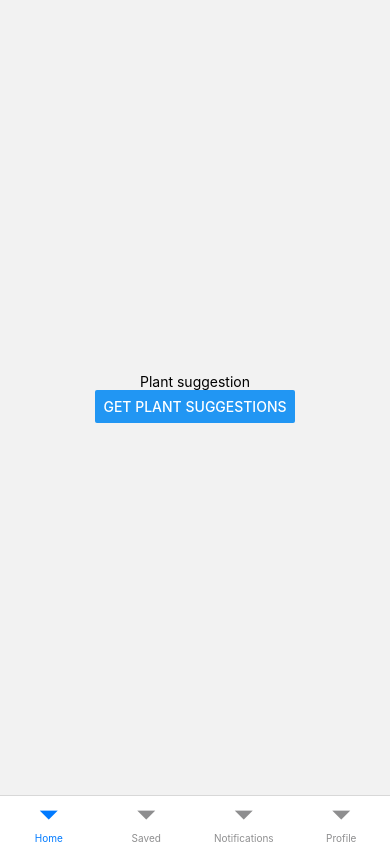
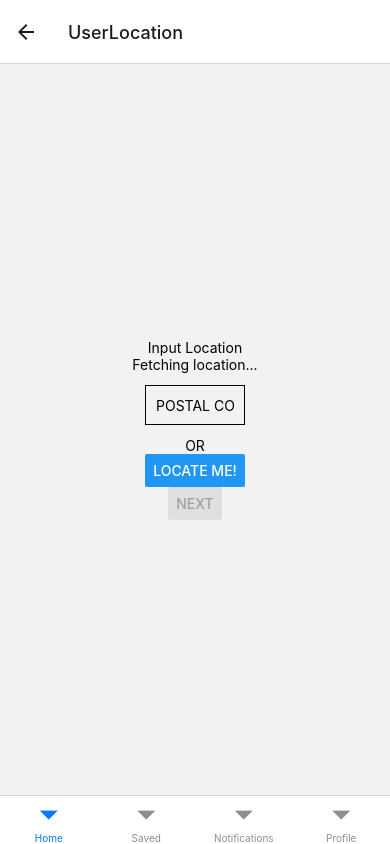
Before and after one commit to PlantorApp/React-Native-App, a React Native app: screen /UserLocation in a window 390 px wide. Built offline with nearby package versions, Linux system fonts and the light colour scheme; what native-base would draw is missing.

Commit message:
Adds geolocate functionality, Lighting page, NaturalLight page, Artificial Page

```diff
--- /dev/null
+++ b/app/components/suggestionFlow/ArtificialLight.js
@@ -0,0 +1,28 @@
+import React, { useEffect } from 'react';
+import { View } from "native-base";
+import { useState } from "react";
+import { Text } from "react-native";
+
+// const { SensorManager } = NativeModules;
+const ArtificialLight = () => {
+    const [lightValue, setLightValue] = useState("LUX")
+
+    // console.log(NativeModules)
+
+    useEffect(() => {
+        // SensorManager.startLightSensor(100);
+        // DeviceEventEmitter.addListener('LightSensor', function (data) {
+        //     console.log(data.light)
+        // });
+        // SensorManager.stopLightSensor();
+    })
+
+    return (
+        <View style={{ flex: 1, alignItems: 'center', justifyContent: 'center' }}>
+            <Text>Place phone at plant location and record light value</Text>
+            <Text style={{borderWidth: 1, backgroundColor: "white", width: 100}}>{lightValue}</Text>
+        </View>
+    )
+}
+
+export default ArtificialLight
--- a/app/components/suggestionFlow/IndoorOutdoor.js
+++ b/app/components/suggestionFlow/IndoorOutdoor.js
@@ -1,24 +1,23 @@
 import { Card } from 'react-native-elements';
-import React from 'react';
-import { View, Text, Button, TouchableOpacity } from 'react-native';
+import React, { useState } from 'react';
+import { View, Text, TouchableOpacity } from 'react-native';
 import { HStack } from 'native-base';
-import UserLocation from './UserLocation';
 
 const IndoorOutdoor = ({ navigation }) => {
-    // const [indoor, setIndoor] = useState(false)
-    // const [outdoor, setOutdoor] = useState(false)
+    const [indoor, setIndoor] = useState(false)
+    const [outdoor, setOutdoor] = useState(false)
 
     return (
         <View style={{ flex: 1, alignItems: 'center', justifyContent: 'center' }}>
             <Text style={{ fontSize: 30, textAlign: 'center' }}>Will the plant be growing Indoor or Outdoor?</Text>
             <HStack>
-                <TouchableOpacity onPress={() => navigation.navigate('Question2')}>
+                <TouchableOpacity onPress={() => {navigation.navigate('Temperature'); setIndoor(true)}}>
                     <Card>
                     <Card.Image source={require('../../assets/cardImage.svg')} />
                     <Card.Title>Grow Indoor</Card.Title>
                 </Card>
                 </TouchableOpacity>
-                <TouchableOpacity onPress={() => navigation.navigate('Question2')}>
+                <TouchableOpacity onPress={() => {navigation.navigate('UserLocation'); setOutdoor(true);}}>
                     <Card>
                     <Card.Image source={require('../../assets/cardImage.svg')} />
                     <Card.Title>Grow Outdoor</Card.Title>
--- /dev/null
+++ b/app/components/suggestionFlow/Lighting.js
@@ -0,0 +1,37 @@
+import { Card } from 'react-native-elements';
+import React, { useState } from 'react';
+import { Text, View, HStack } from "native-base";
+import { TouchableOpacity, Keyboard, TouchableWithoutFeedback } from 'react-native';
+
+const Lighting = ({ navigation }) => {
+    const [natural, setNatural] = useState(false)
+    const [artificial, setArtificial] = useState(false)
+
+    const DismissKeyboard = ({ children }) => (
+        <TouchableWithoutFeedback onPress={() => Keyboard.dismiss()}>{children}</TouchableWithoutFeedback>
+    );
+
+    return (
+        <DismissKeyboard>
+            <View style={{ flex: 1, alignItems: 'center', justifyContent: 'center' }}>
+                <Text>Will you plants have exposure to natural or artificial light?</Text>
+                <HStack>
+                    <TouchableOpacity onPress={() => {navigation.navigate('NaturalLight'); setNatural(true)}}>
+                        <Card>
+                        <Card.Image source={require('../../assets/cardImage.svg')} />
+                        <Card.Title>Natural Light</Card.Title>
+                    </Card>
+                    </TouchableOpacity>
+                    <TouchableOpacity onPress={() => {navigation.navigate('ArtificialLight'); setArtificial(true);}}>
+                        <Card>
+                        <Card.Image source={require('../../assets/cardImage.svg')} />
+                        <Card.Title>Artificial Light</Card.Title>
+                    </Card>
+                    </TouchableOpacity>
+                </HStack>
+            </View>
+        </DismissKeyboard>
+    )
+}
+
+export default Lighting
--- /dev/null
+++ b/app/components/suggestionFlow/NaturalLight.js
@@ -0,0 +1,17 @@
+import React, { useState } from 'react';
+import { View } from "native-base"
+import { Button, Text } from "react-native"
+
+const NaturalLight = () => {
+    const [lightDirection, setLightDirection] = useState("")
+
+    return (
+        <View style={{ flex: 1, alignItems: 'center', justifyContent: 'center' }}>
+            <Text>Please orient your phone towards the natural light source</Text>
+            <Text style={{borderWidth: 1, backgroundColor: "white", width: 100}}>{lightDirection}</Text>
+            <Button title="OK, got it!" />
+        </View>
+    )
+}
+
+export default NaturalLight
--- a/app/components/suggestionFlow/Temperature.js
+++ b/app/components/suggestionFlow/Temperature.js
@@ -1,12 +1,39 @@
-import React from 'react';
+import React, { useState, useEffect } from 'react';
 import { Text, View } from "native-base"
+import { TextInput, Button, Keyboard, TouchableWithoutFeedback } from 'react-native';
 
-const Temperature = () => {
+const Temperature = ({ navigation }) => {
+    const [text, setText] = useState("")
+    const [bool, setBool] = useState(true);
+
+    useEffect(() => {
+        if(text) {
+            if (text) {
+                setBool(false)
+            } else {
+                setBool(true)
+            }
+        }
+    }, [text]);
+
+    const DismissKeyboard = ({ children }) => (
+        <TouchableWithoutFeedback onPress={() => Keyboard.dismiss()}>{children}</TouchableWithoutFeedback>
+    );
 
     return (
-        <View style={{ flex: 1, alignItems: 'center', justifyContent: 'center' }}>
-            <Text>You place's average temperature</Text>
-        </View>
+        <DismissKeyboard>
+            <View style={{ flex: 1, alignItems: 'center', justifyContent: 'center' }}>
+                <Text>What is the average temperature indoors at your place?</Text>
+                <TextInput
+                    style={{ height: 40, margin: 12, borderWidth: 1, padding: 10, width: 100, textAlign: 'center' }}
+                    onChangeText={setText}
+                    placeholder="°C"
+                    defaultValue={text}
+                    keyboardType='number-pad'
+                />
+                <Button title="Next" disabled={bool} onPress={() => navigation.navigate('Lighting')} />
+            </View>
+        </DismissKeyboard>
     )
 }
 
--- a/app/components/suggestionFlow/UserLocation.js
+++ b/app/components/suggestionFlow/UserLocation.js
@@ -1,34 +1,94 @@
 import React, { useState, useEffect } from 'react';
-import { View, Text, TextInput, Button } from 'react-native';
+import { View, Text, TextInput, Button, Alert, Keyboard, TouchableWithoutFeedback } from 'react-native';
+import * as Location from 'expo-location';
 
 const UserLocation = ({ navigation }) => {
     const [text, setText] = useState("");
     const [bool, setBool] = useState(true);
+    const [locationServiceEnabled, setLocationServiceEnabled] = useState(false);
+    const [displayCurrentAddress, setDisplayCurrentAddress] = useState('Fetching location...');
 
     useEffect(() => {
         if(text) {
-            if (text.length === 6) {
+            if (text.length === 6 || text.length === 7) {
                 setBool(false)
             } else {
                 setBool(true)
             }
         }
-    }, [text]
+    }, [text]);
+
+    // Checking if location permitted or not
+
+    const CheckIfLocationEnabled = async () => {
+        let enabled = await Location.hasServicesEnabledAsync();
+
+        if (!enabled) {
+            Alert.alert(
+                'Location Service not enabled',
+                'Please enable your location services to continue',
+                [{ text: 'OK' }],
+                { cancelable: false }
+            );
+        } else {
+            setLocationServiceEnabled(enabled);
+        }
+    };
+
+    const GetCurrentLocation = async () => {
+        let { status } = await Location.requestForegroundPermissionsAsync();
+
+        if (status !== 'granted') {
+            Alert.alert(
+                'Permission not granted',
+                'Allow the app to use location service.',
+                [{ text: 'OK' }],
+                { cancelable: false }
+            );
+        }
+
+        let { coords } = await Location.getCurrentPositionAsync();
+        if (coords) {
+            const { latitude, longitude } = coords;
+            let response = await Location.reverseGeocodeAsync({ latitude, longitude });
+
+            for (let item of response) {
+                let address = `${item.name}, ${item.street}, ${item.postalCode}, ${item.city}`;
+                setDisplayCurrentAddress(address);
+                if (address.length > 0) {
+                    setTimeout(() => {
+                        setText(item.postalCode);
+``                    }, 300);
+                }
+            }
+        }
+    };
+
+    const getLocation = () => {
+        CheckIfLocationEnabled();
+        GetCurrentLocation();
+    }
+
+    const DismissKeyboard = ({ children }) => (
+        <TouchableWithoutFeedback onPress={() => Keyboard.dismiss()}>{children}</TouchableWithoutFeedback>
     );
 
     return (
+        <DismissKeyboard>
             <View style={{ flex: 1, alignItems: 'center', justifyContent: 'center' }}>
                 <Text>Input Location</Text>
+                <Text>{displayCurrentAddress}</Text>
                 <TextInput
-                style={{ height: 40, margin: 12, borderWidth: 1, padding: 10 }}
+                    style={{ height: 40, margin: 12, borderWidth: 1, padding: 10, width: 100, textAlign: 'center' }}
                     onChangeText={setText}
                     placeholder="POSTAL CODE"
+                    defaultValue={text}
                 />
                 <Text>OR</Text>
-            <Button title="Locate Me!" />
-            <Button title="Next" disabled={bool} onPress={() => navigation.navigate('Question3')} />
-
+                <Button title="Locate Me!" onPress={getLocation} />
+                <Button title="Next" disabled={bool} onPress={() => navigation.navigate('Temperature')} />
             </View>
+        </DismissKeyboard>
     )
 }
 
--- a/app/screens/HomeScreen.js
+++ b/app/screens/HomeScreen.js
@@ -1,9 +1,12 @@
 import { createNativeStackNavigator } from "@react-navigation/native-stack";
 import React from "react";
-import { View, Text, Button, StyleSheet } from 'react-native';
+import { View, Text, Button } from 'react-native';
 import IndoorOutdoor from "../components/suggestionFlow/IndoorOutdoor";
 import Temperature from "../components/suggestionFlow/Temperature";
 import UserLocation from "../components/suggestionFlow/UserLocation";
+import Lighting from "../components/suggestionFlow/Lighting";
+import NaturalLight from "../components/suggestionFlow/NaturalLight";
+import ArtificialLight from "../components/suggestionFlow/ArtificialLight";
 
 const Stack = createNativeStackNavigator();
 
@@ -13,7 +16,7 @@ const Home = ({ navigation }) => {
             <Text>Plant suggestion</Text>
             <Button
                 title="Get Plant Suggestions"
-                onPress={() => navigation.navigate('Question1')}
+                onPress={() => navigation.navigate('IndoorOutdoor')}
             />
         </View>
     );
@@ -24,9 +27,12 @@ const HomeScreen = ({ navigation }) => {
     return (
         <Stack.Navigator initialRouteName="PlantsSuggestion">
             <Stack.Screen name="Default" component={Home} options={{ headerShown: false }} />
-            <Stack.Screen name="Question1" component={IndoorOutdoor} />
-            <Stack.Screen name="Question2" component={UserLocation} />
-            <Stack.Screen name="Question3" component={Temperature} />
+            <Stack.Screen name="IndoorOutdoor" component={IndoorOutdoor} />
+            <Stack.Screen name="UserLocation" component={UserLocation} />
+            <Stack.Screen name="Temperature" component={Temperature} />
+            <Stack.Screen name="Lighting" component={Lighting} />
+            <Stack.Screen name="NaturalLight" component={NaturalLight} />
+            <Stack.Screen name="ArtificialLight" component={ArtificialLight} />
         </Stack.Navigator>
     );
 };
--- a/package.json
+++ b/package.json
@@ -14,6 +14,7 @@
     "@react-navigation/native-stack": "^6.2.2",
     "@react-navigation/stack": "^6.0.11",
     "expo": "~42.0.1",
+    "expo-location": "~12.1.2",
     "expo-status-bar": "~1.0.4",
     "native-base": "^3.2.1",
     "react": "16.13.1",
@@ -21,6 +22,7 @@
     "react-native": "https://github.com/expo/react-native/archive/sdk-42.0.0.tar.gz",
     "react-native-elements": "^3.4.2",
     "react-native-gesture-handler": "~1.10.2",
+    "react-native-reanimated": "~2.2.0",
     "react-native-safe-area-context": "^3.2.0",
     "react-native-screens": "~3.4.0",
     "react-native-svg": "12.1.1",
```
Also changed, not shown: 1 other file (tests, documents, lock files or other folders). Lines whose indentation alone changed are shown as unchanged.
